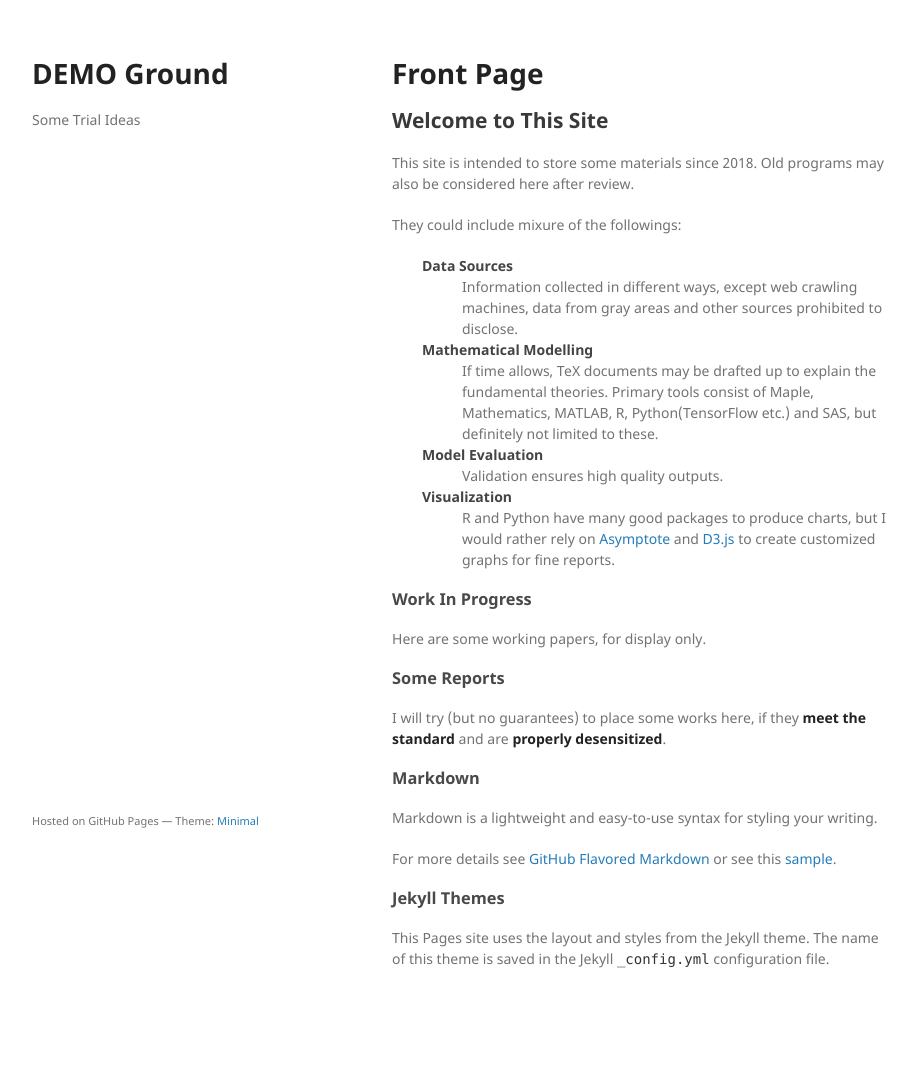
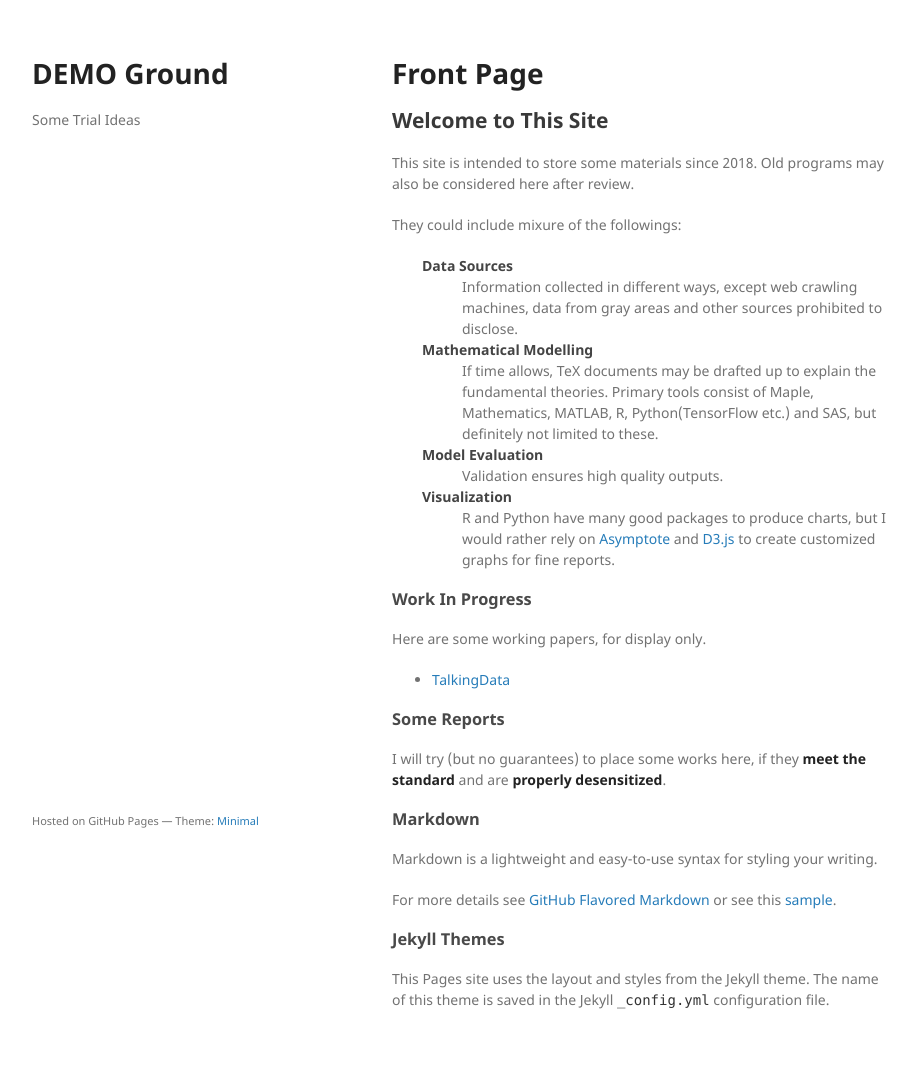
Before and after one commit to WatPro/WatPro.github.io, a Jekyll site: the page built from index.md, in a window 1280 px wide. Shown: the whole page, without its empty margins (178-1095 px from the left). Built offline with Jekyll 4.4.1, drawn with Linux system fonts in a browser that asks for light colours; before the commit the page ends 1040 px from its top, so only the background shows below that.

Commit message:
Update index.md

```diff
--- a/index.md
+++ b/index.md
@@ -29,6 +29,8 @@ They could include mixure of the followings:
 
 Here are some working papers, for display only.
 
+* [TalkingData](talkingdata-adtracking-fraud-detection/)
+
 ### Some Reports
 
 I will try (but no guarantees) to place some works here, if they **meet the standard** and are **properly desensitized**.
```
